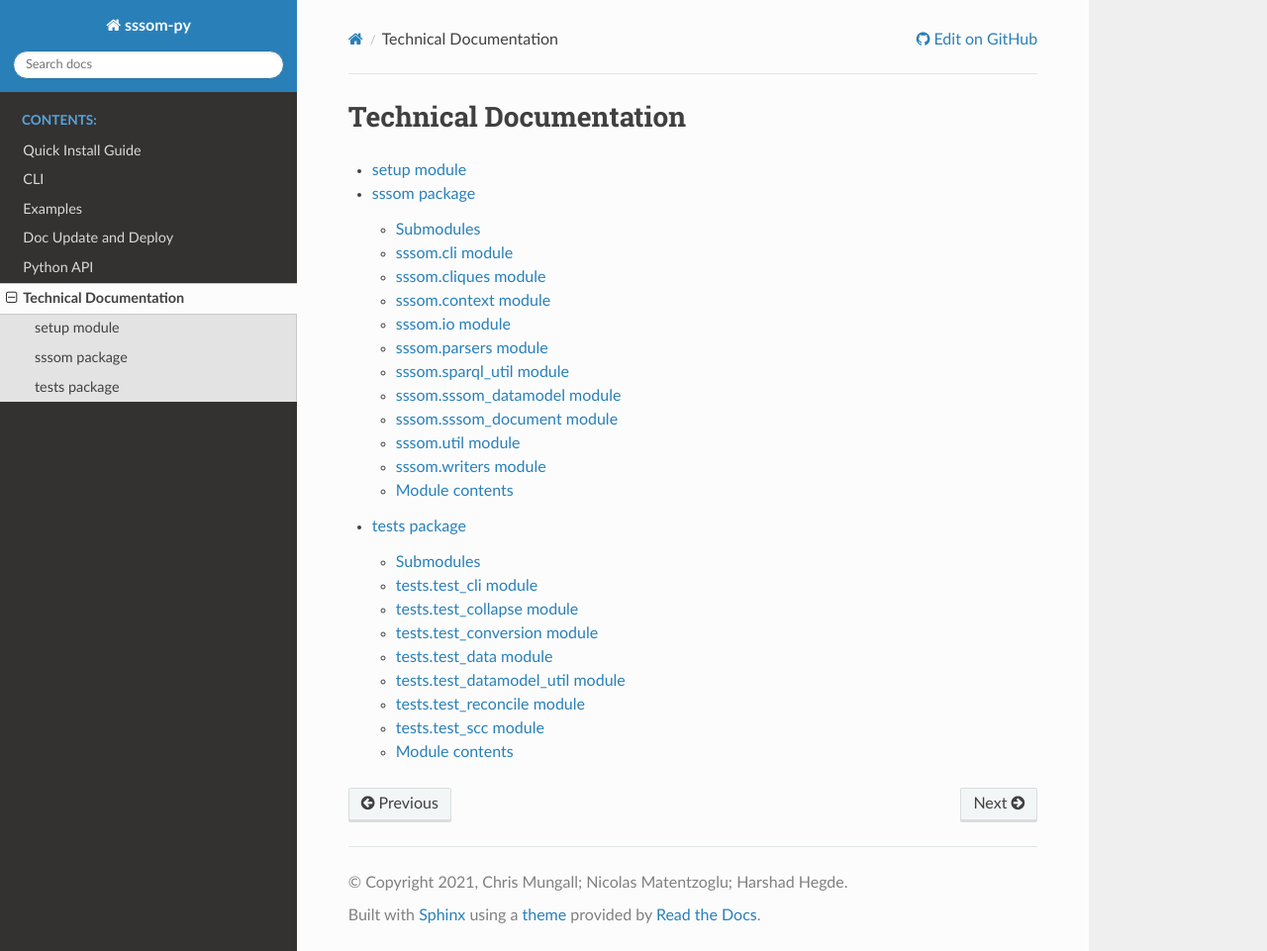
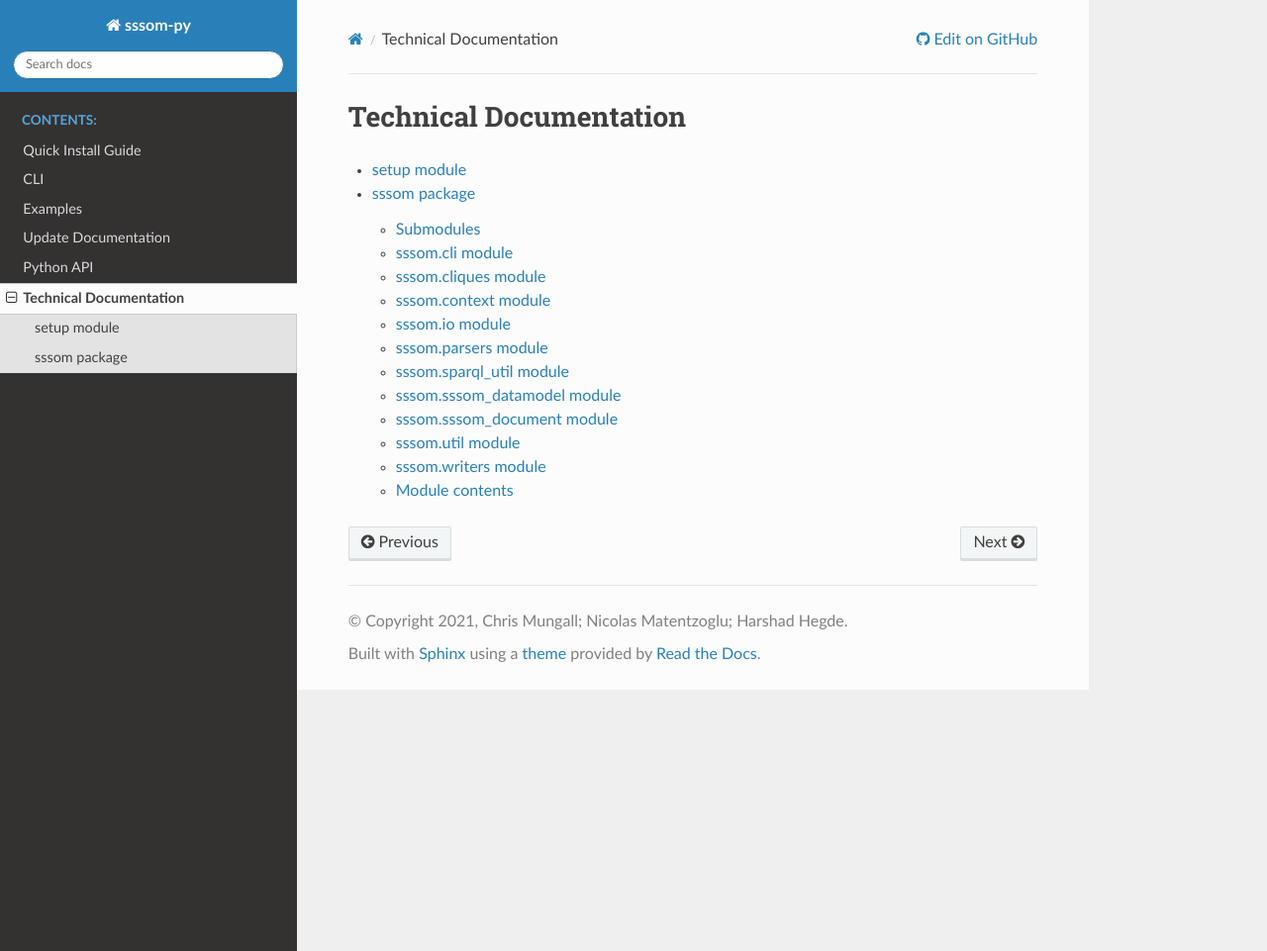
Before and after one commit to mapping-commons/sssom-py, a Sphinx documentation site: the page built from docs/developer_docs/modules.rst, in a window 1280 px wide and 961 px high. Shown: the whole window at 99% size. Built offline with Sphinx 7.4.7 and the Read the Docs theme 2.0.0, drawn with Linux system fonts in a browser that asks for light colours.

Commit message:
reshuffle files and fix typos

```diff
--- a/docs/modules.rst
+++ b/docs/developer_docs/modules.rst
@@ -6,4 +6,3 @@
 
    setup
    sssom
-   tests
--- a/docs/index.rst
+++ b/docs/index.rst
@@ -30,7 +30,7 @@
    examples
    sphinx
    documentation
-   modules
+   developer_docs/modules
 
 
 Indices and tables
--- a/docs/sphinx.rst
+++ b/docs/sphinx.rst
@@ -1,9 +1,11 @@
-Doc Update and Deploy
-=====================
+Update Documentation
+====================
 
-Using your terminal, ``cd`` to the 'sphinx' directory within the project.
-::
-cd sphinx
+Using your terminal, ``cd`` to the 'docs' directory within the project.
+
+.. code-block:: bash
+
+    cd docs
 
 New page
 --------
--- a/docs/tests.rst
+++ /dev/null
@@ -1,70 +0,0 @@
-tests package
-=============
-
-Submodules
-----------
-
-tests.test\_cli module
-----------------------
-
-.. automodule:: tests.test_cli
-   :members:
-   :undoc-members:
-   :show-inheritance:
-
-tests.test\_collapse module
----------------------------
-
-.. automodule:: tests.test_collapse
-   :members:
-   :undoc-members:
-   :show-inheritance:
-
-tests.test\_conversion module
------------------------------
-
-.. automodule:: tests.test_conversion
-   :members:
-   :undoc-members:
-   :show-inheritance:
-
-tests.test\_data module
------------------------
-
-.. automodule:: tests.test_data
-   :members:
-   :undoc-members:
-   :show-inheritance:
-
-tests.test\_datamodel\_util module
-----------------------------------
-
-.. automodule:: tests.test_datamodel_util
-   :members:
-   :undoc-members:
-   :show-inheritance:
-
-tests.test\_reconcile module
-----------------------------
-
-.. automodule:: tests.test_reconcile
-   :members:
-   :undoc-members:
-   :show-inheritance:
-
-tests.test\_scc module
-----------------------
-
-.. automodule:: tests.test_scc
-   :members:
-   :undoc-members:
-   :show-inheritance:
-
-
-Module contents
----------------
-
-.. automodule:: tests
-   :members:
-   :undoc-members:
-   :show-inheritance:
```
Also changed, not shown: docs/developer_docs/setup.rst (renamed from docs/setup.rst), docs/developer_docs/sssom.rst (renamed from docs/sssom.rst).
